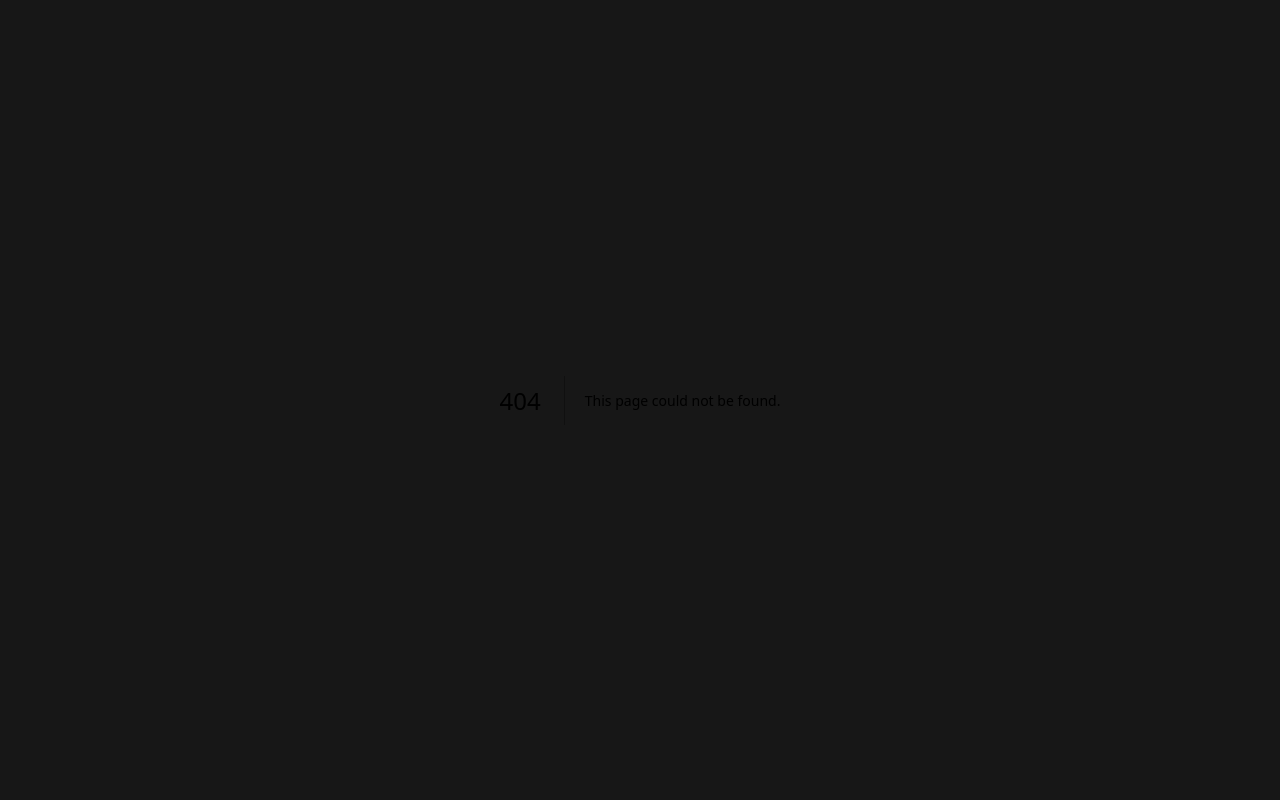
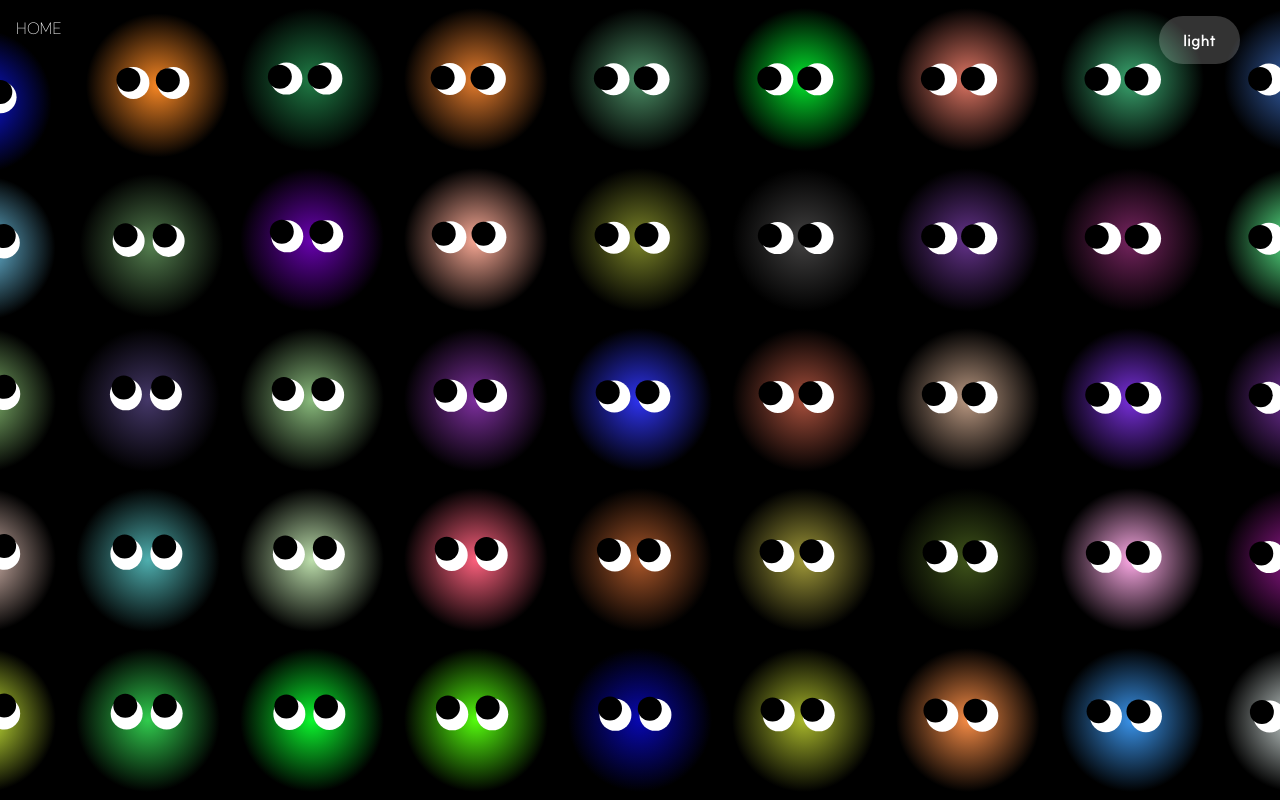
Before and after one commit to hetarho/gallery, a Next.js app: page /interactive/monster in a window 1280 px wide. Before the commit this address had no page. Built offline with nearby package versions, Linux system fonts and the light colour scheme.

Commit message:
[ADD]monster

```diff
--- /dev/null
+++ b/app/components/tsx/Mouse/MouseAvoider.tsx
@@ -0,0 +1,75 @@
+"use client";
+
+import { useContext, useEffect, useRef, useState, useMemo } from "react";
+import { MouseContext } from "./provider";
+import {
+  distanceMouseFromRectCenter,
+  getTriangleFuncFromRectAndMousePos,
+} from "./utils";
+
+export default function MouseAvoider({
+  children,
+  spring = 1,
+  style,
+  callback,
+}: {
+  children?: React.ReactNode;
+  spring?: number;
+  style?: React.CSSProperties;
+  callback?: (moveDistance: number) => void;
+}) {
+  const ref = useRef<HTMLDivElement>(null);
+  const [position, setPosition] = useState({ x: 0, y: 0 });
+
+  const { mousePosition } = useContext(MouseContext);
+
+  const [rect, setRect] = useState<DOMRect | null>(null);
+
+  useEffect(() => {
+    if (!ref.current) return;
+    setRect(ref.current.getBoundingClientRect());
+  }, []);
+
+  useEffect(() => {
+    if (!rect) return;
+
+    const distance = distanceMouseFromRectCenter(rect, mousePosition);
+
+    const { sin, cos } = getTriangleFuncFromRectAndMousePos(
+      rect,
+      mousePosition
+    );
+
+    const maxMoveLength = (200 * spring + 10) / (0 + 1 * spring);
+    const moveLength = (200 * spring + 10) / (distance + 1 * spring);
+
+    if (distance > 300) {
+      setPosition({ x: 0, y: 0 });
+      callback?.(0);
+      return;
+    }
+    setPosition({
+      x: -moveLength * cos,
+      y: -moveLength * sin,
+    });
+    callback?.(moveLength / maxMoveLength);
+  }, [callback, mousePosition, rect, spring]);
+
+  const transform = useMemo(() => {
+    return `translate(${position.x}px, ${position.y}px)`;
+  }, [position.x, position.y]);
+
+  return (
+    <div
+      ref={ref}
+      style={{
+        ...style,
+        transform,
+        transition: "transform 0.1s ease-in-out",
+        zIndex: position.x === 0 && position.y === 0 ? 0 : 1,
+      }}
+    >
+      {children}
+    </div>
+  );
+}
--- /dev/null
+++ b/app/components/tsx/Mouse/MouseFollower.tsx
@@ -0,0 +1,51 @@
+"use client";
+
+import { useContext, useEffect, useRef, useState } from "react";
+import { MouseFollowerProps } from "./type";
+import { MouseContext } from "./provider";
+import {
+  distanceMouseFromRectCenter,
+  getTriangleFuncFromRectAndMousePos,
+} from "./utils";
+
+export default function MouseFollower({
+  children,
+  spring = 1,
+}: MouseFollowerProps) {
+  const ref = useRef<HTMLDivElement>(null);
+  const [position, setPosition] = useState({ x: 0, y: 0 });
+
+  const { mousePosition } = useContext(MouseContext);
+
+  useEffect(() => {
+    if (!ref.current) return;
+
+    const rect = ref.current.getBoundingClientRect();
+
+    const { sin, cos } = getTriangleFuncFromRectAndMousePos(
+      rect,
+      mousePosition
+    );
+
+    const moveLength =
+      Math.log(distanceMouseFromRectCenter(rect, mousePosition) + 1) ** spring;
+
+    setPosition({
+      x: moveLength * cos,
+      y: moveLength * sin,
+    });
+  }, [mousePosition, spring]);
+
+  return (
+    <div
+      ref={ref}
+      style={{
+        transform: `translate(${position.x}px, ${position.y}px)`,
+        transition:
+          "transform 0.1s ease-out, width 0.3s ease-out, height 0.3s ease-out",
+      }}
+    >
+      {children}
+    </div>
+  );
+}
--- /dev/null
+++ b/app/components/tsx/Mouse/provider.tsx
@@ -0,0 +1,32 @@
+'use client';
+
+import { useThrottle } from '@/app/hooks/useThrottle';
+import { MouseContextType, Position } from './type';
+import { createContext, useState } from 'react';
+
+export const MouseContext = createContext<MouseContextType>({
+  mousePosition: { x: 0, y: 0 },
+});
+
+export default function MouseProvider({
+  children,
+}: {
+  children: React.ReactNode;
+}) {
+  const [mousePosition, setMousePosition] = useState<Position>({
+    x: 0,
+    y: 0,
+  });
+
+  const handleMouseMove = useThrottle((e: React.MouseEvent) => {
+    setMousePosition({ x: e.clientX, y: e.clientY });
+  }, 75);
+
+  return (
+    <div onMouseMove={handleMouseMove}>
+      <MouseContext.Provider value={{ mousePosition }}>
+        {children}
+      </MouseContext.Provider>
+    </div>
+  );
+}
--- /dev/null
+++ b/app/components/tsx/Mouse/type.ts
@@ -0,0 +1,15 @@
+type MouseFollowerProps = {
+  children?: React.ReactNode;
+  spring?: number;
+};
+
+interface Position {
+  x: number;
+  y: number;
+}
+
+interface MouseContextType {
+  mousePosition: Position;
+}
+
+export type { MouseContextType, MouseFollowerProps, Position };
--- /dev/null
+++ b/app/components/tsx/Mouse/utils.ts
@@ -0,0 +1,26 @@
+import { Position } from "./type";
+
+function getTriangleFuncFromRectAndMousePos(rect: DOMRect, mousePos: Position) {
+  const rectCenterX = rect.left + rect.width / 2;
+  const rectCenterY = rect.top + rect.height / 2;
+  const mouseX = mousePos.x;
+  const mouseY = mousePos.y;
+
+  const angle = Math.atan2(mouseY - rectCenterY, mouseX - rectCenterX);
+  const sin = Math.sin(angle);
+  const cos = Math.cos(angle);
+  const tan = Math.tan(angle);
+
+  return { sin, cos, tan };
+}
+
+function distanceMouseFromRectCenter(rect: DOMRect, mousePos: Position) {
+  const rectCenterX = rect.left + rect.width / 2;
+  const rectCenterY = rect.top + rect.height / 2;
+  const mouseX = mousePos.x;
+  const mouseY = mousePos.y;
+
+  return Math.sqrt((mouseX - rectCenterX) ** 2 + (mouseY - rectCenterY) ** 2);
+}
+
+export { distanceMouseFromRectCenter, getTriangleFuncFromRectAndMousePos };
--- /dev/null
+++ b/app/hooks/useThrottle.ts
@@ -0,0 +1,24 @@
+import { useRef } from "react";
+
+import { useCallback } from "react";
+
+export function useThrottle<T extends unknown[]>(
+  callback: (...args: T) => void,
+  delay: number
+) {
+  const lastRun = useRef(0);
+
+  return useCallback(
+    (...args: T) => {
+      const now = Date.now();
+
+      if (lastRun.current && now - lastRun.current < delay) {
+        return;
+      }
+
+      lastRun.current = now;
+      callback(...args);
+    },
+    [callback, delay]
+  );
+}
--- /dev/null
+++ b/app/interactive/monster/_Monster.tsx
@@ -0,0 +1,46 @@
+import MouseAvoider from '@/app/components/tsx/Mouse/MouseAvoider';
+import MouseFollower from '@/app/components/tsx/Mouse/MouseFollower';
+import clsx from 'clsx';
+import { useMemo } from 'react';
+
+export default function Monster({
+  color,
+  isDarkMode,
+}: {
+  color: string;
+  isDarkMode: boolean;
+}) {
+  const eyeBlack = useMemo(() => {
+    return (
+      <div
+        className={clsx('h-4 w-4 rounded-full bg-black transition', {
+          'h-6 w-6': isDarkMode,
+        })}
+      ></div>
+    );
+  }, [isDarkMode]);
+
+  return (
+    <MouseAvoider spring={10}>
+      <div className="flex h-36 w-36 items-center justify-center rounded-full">
+        <div
+          className={`flex h-48 w-48 flex-col items-center justify-center gap-3 rounded-full`}
+          style={{
+            background: `radial-gradient(circle at center, ${color} 0%, transparent 60%)`,
+          }}
+        >
+          <MouseFollower>
+            <div className="flex gap-2">
+              <div className="relative flex h-8 w-8 items-center justify-center rounded-full bg-white">
+                <MouseFollower spring={1.1}>{eyeBlack}</MouseFollower>
+              </div>
+              <div className="relative flex h-8 w-8 items-center justify-center rounded-full bg-white">
+                <MouseFollower spring={1.1}>{eyeBlack}</MouseFollower>
+              </div>
+            </div>
+          </MouseFollower>
+        </div>
+      </div>
+    </MouseAvoider>
+  );
+}
--- /dev/null
+++ b/app/interactive/monster/layout.tsx
@@ -0,0 +1,9 @@
+import MouseProvider from '@/app/components/tsx/Mouse/provider';
+
+export default function MonsterLayout({
+  children,
+}: {
+  children: React.ReactNode;
+}) {
+  return <MouseProvider>{children}</MouseProvider>;
+}
--- /dev/null
+++ b/app/interactive/monster/page.tsx
@@ -0,0 +1,61 @@
+'use client';
+
+import chroma from 'chroma-js';
+import { useEffect, useState } from 'react';
+import Monster from './_Monster';
+import clsx from 'clsx';
+
+export default function MonsterInteractive() {
+  const [isDarkMode, setIsDarkMode] = useState(true);
+  const [colors, setColors] = useState<string[]>([]);
+
+  const row = 13;
+  const col = 7;
+
+  useEffect(() => {
+    setColors(
+      Array.from({ length: row * col }).map(() => chroma.random().hex()),
+    );
+  }, [row, col]);
+
+  return (
+    <div
+      className="h-screen w-screen overflow-hidden"
+      style={{ backgroundColor: isDarkMode ? 'black' : 'white' }}
+    >
+      <div className="absolute right-0 top-0">
+        <button
+          onClick={() => setIsDarkMode(!isDarkMode)}
+          className={clsx(
+            'absolute right-10 top-4 z-10 rounded-full bg-opacity-20 px-6 py-3 font-bold',
+            {
+              'bg-black': !isDarkMode,
+              'bg-white': isDarkMode,
+              'text-black': !isDarkMode,
+              'text-white': isDarkMode,
+            },
+          )}
+        >
+          {isDarkMode ? 'light' : 'dark'}
+        </button>
+      </div>
+      <div className="flex h-full items-center justify-center">
+        <div className="flex gap-5">
+          {Array.from({ length: row }).map((_, i) => (
+            <div key={i} className="flex flex-col gap-4">
+              {Array.from({ length: col }).map((_, i2) => {
+                return (
+                  <Monster
+                    key={`${i}-${i2}`}
+                    color={colors[i * col + i2]}
+                    isDarkMode={isDarkMode}
+                  />
+                );
+              })}
+            </div>
+          ))}
+        </div>
+      </div>
+    </div>
+  );
+}
--- a/app/page.tsx
+++ b/app/page.tsx
@@ -4,6 +4,8 @@ import DragAndDropProvider from './provider/DragAndDripProvider';
 import TitleText from './_TitleText';
 import RippleInteractive from './components/canvas/works/RippleInteractive';
 import ThunderPreview from './components/canvas/preview/ThunderPreview';
+import MonsterInteractive from './interactive/monster/page';
+import MouseProvider from './components/tsx/Mouse/provider';
 
 export default function Home() {
   return (
@@ -24,6 +26,11 @@ export default function Home() {
                 <ThunderPreview></ThunderPreview>
               </ArtFrame>
             </Link>
+            <Link href={'/interactive/monster'} className="w-full sm:w-96">
+              <ArtFrame title="Monster">
+                <MonsterInteractive></MonsterInteractive>
+              </ArtFrame>
+            </Link>
           </div>
         </section>
       </main>
```
